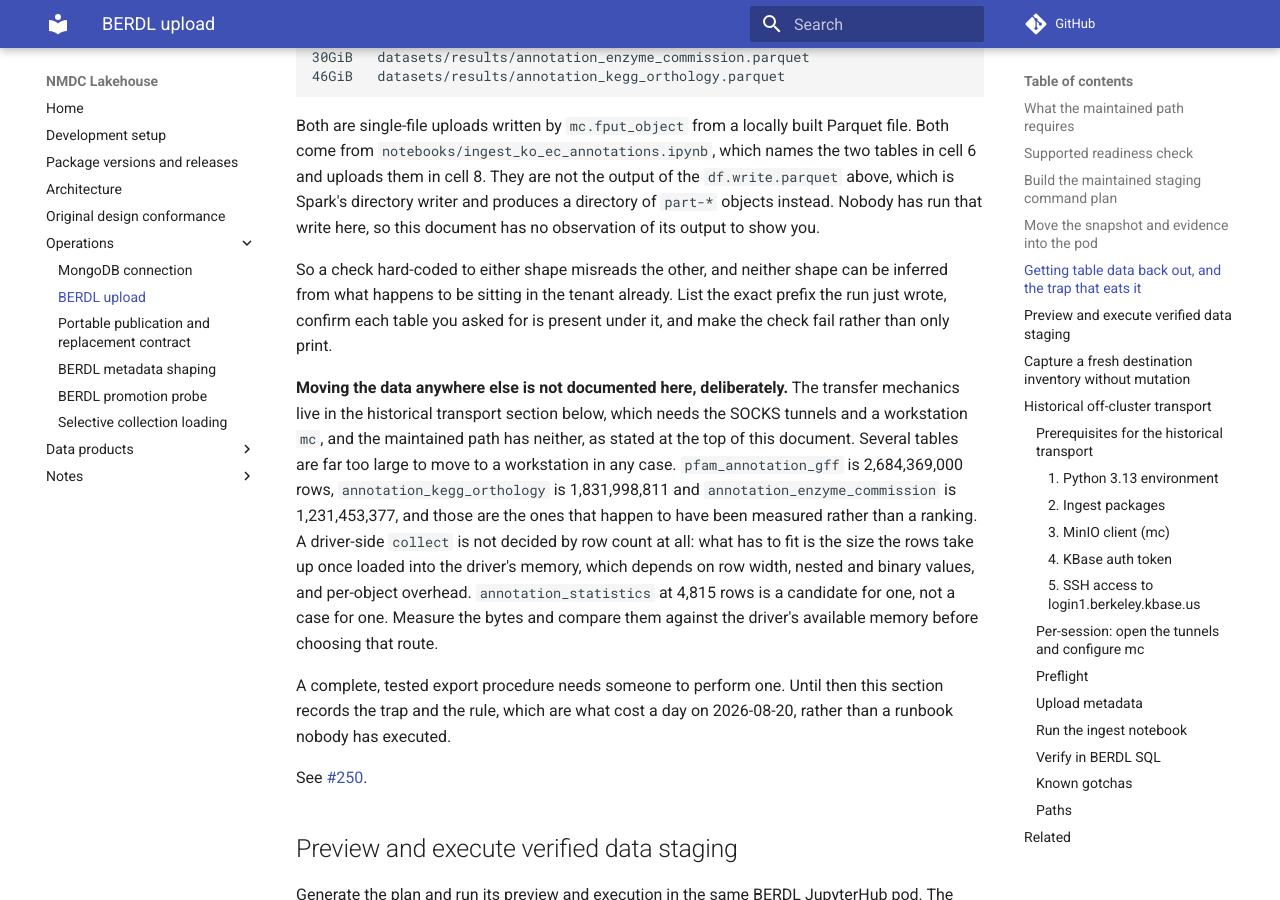
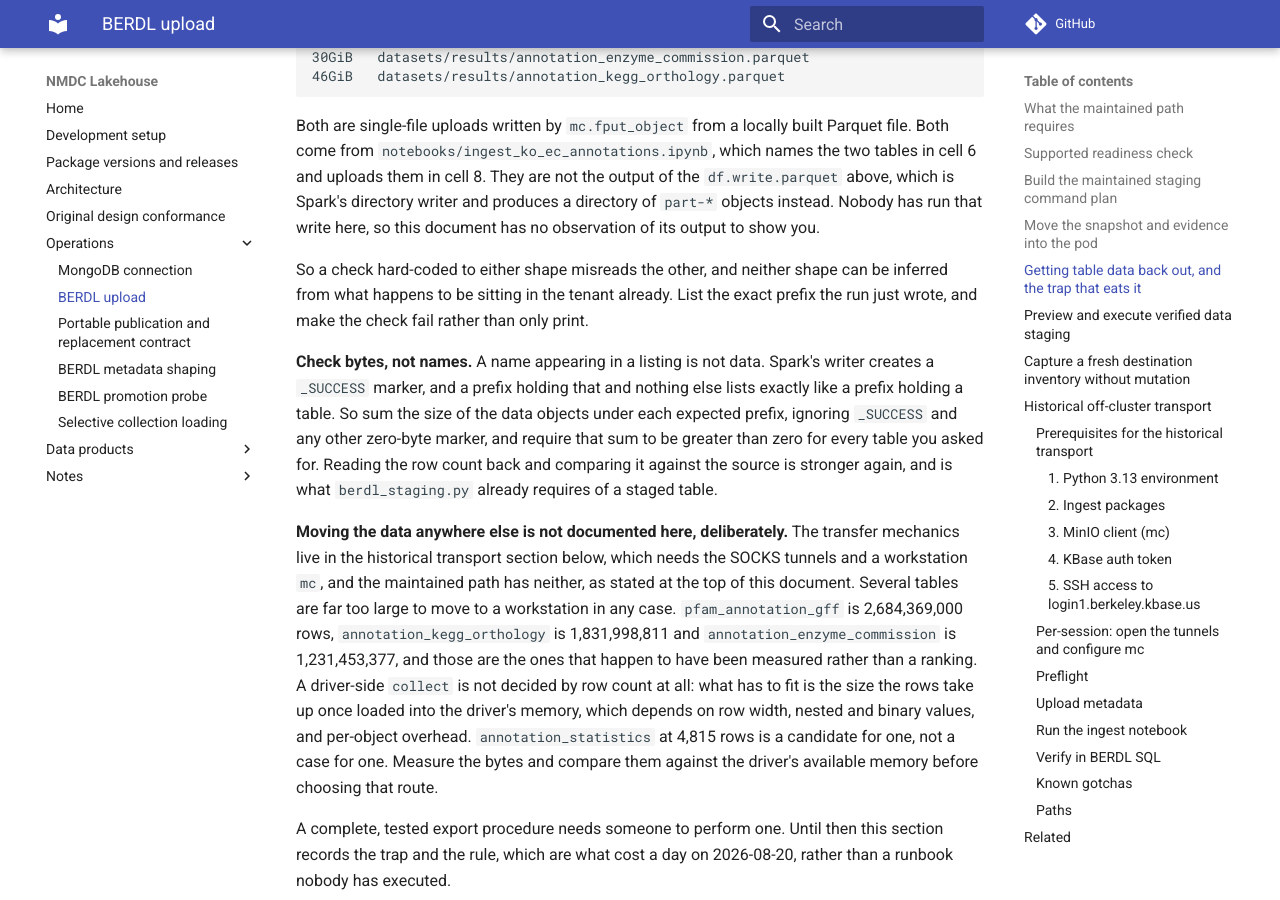
Before and after one commit to microbiomedata/nmdc-lakehouse, an MkDocs documentation site: the page built from docs/berdl-upload.md, in a window 1280 px wide and 900 px high, scrolled down 6647 px. Built offline with MkDocs 1.6.1 and Material for MkDocs 9.7.7, drawn with Linux system fonts in a browser that asks for light colours; comment, search, counter and statistics services are not loaded.

Commit message:
Check bytes rather than names when verifying an export
Confirming that each expected name appears in a listing does not establish that
the destination holds data. Spark's writer creates a _SUCCESS marker, and a
prefix holding only that lists the same way as a prefix holding a table, so the
check as written would pass an export that wrote nothing.

It now requires the summed size of the data objects under each prefix to exceed
zero, and points at the stronger check: berdl_staging.py:155 and :873 already
compare source and catalog row counts for a staged table.

Co-Authored-By: Claude Opus 5 (1M context) <noreply@anthropic.com>

```diff
--- a/docs/berdl-upload.md
+++ b/docs/berdl-upload.md
@@ -344,8 +344,15 @@ document has no observation of its output to show you.
 
 So a check hard-coded to either shape misreads the other, and neither shape can
 be inferred from what happens to be sitting in the tenant already. List the exact
-prefix the run just wrote, confirm each table you asked for is present under it,
-and make the check fail rather than only print.
+prefix the run just wrote, and make the check fail rather than only print.
+
+**Check bytes, not names.** A name appearing in a listing is not data. Spark's
+writer creates a `_SUCCESS` marker, and a prefix holding that and nothing else
+lists exactly like a prefix holding a table. So sum the size of the data objects
+under each expected prefix, ignoring `_SUCCESS` and any other zero-byte marker,
+and require that sum to be greater than zero for every table you asked for.
+Reading the row count back and comparing it against the source is stronger again,
+and is what `berdl_staging.py` already requires of a staged table.
 
 **Moving the data anywhere else is not documented here, deliberately.** The
 transfer mechanics live in the historical transport section below, which needs
```
